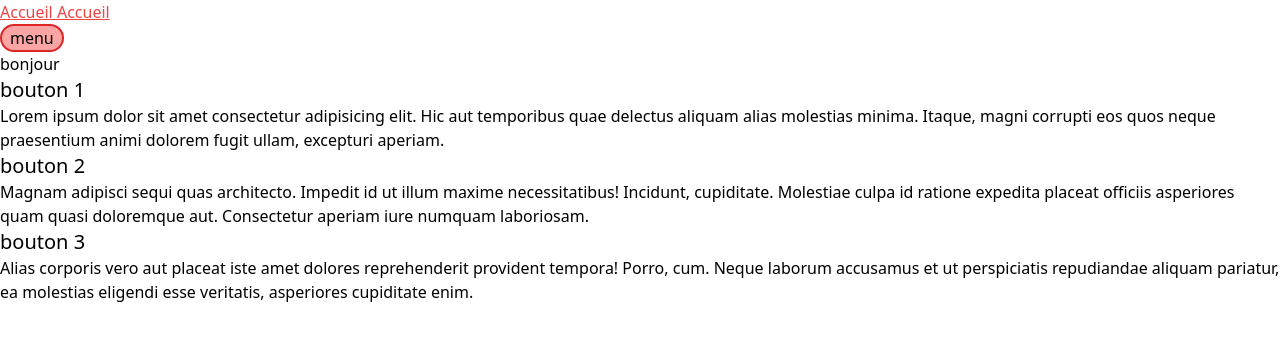
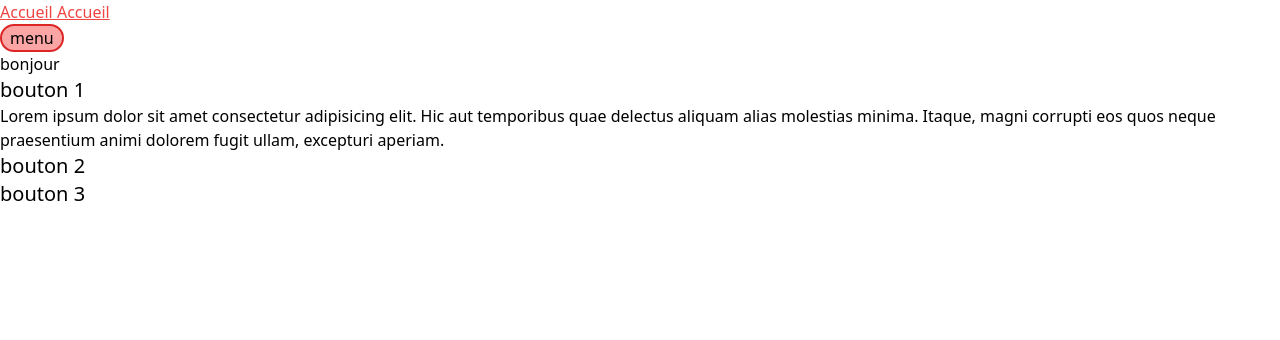
Before and after one commit to MMI-SAE-203/r213-2024-pracht-tp1-MaelleCoquelet, a Vue app: page /accordeon in a window 1280 px wide. Shown: the top 340 px of the page. Built offline with nearby package versions, Linux system fonts and the light colour scheme.

Commit message:
ajout du pointerdown et du v-show sur les 2 autres sections

```diff
--- a/src/pages/accordeon.vue
+++ b/src/pages/accordeon.vue
@@ -15,16 +15,16 @@
     </p>
   </section>
   <section>
-    <button class="text-xl">bouton 2</button>
-    <p>
+    <button class="text-xl" @pointerdown="sectionOpen = sectionOpen === 2 ? 0 : 2">bouton 2</button>
+    <p v-show="sectionOpen === 2">
       Magnam adipisci sequi quas architecto. Impedit id ut illum maxime necessitatibus! Incidunt,
       cupiditate. Molestiae culpa id ratione expedita placeat officiis asperiores quam quasi
       doloremque aut. Consectetur aperiam iure numquam laboriosam.
     </p>
   </section>
   <section>
-    <button class="text-xl">bouton 3</button>
-    <p>
+    <button class="text-xl" @pointerdown="sectionOpen = sectionOpen === 3 ? 0 : 3">bouton 3</button>
+    <p v-show="sectionOpen === 3">
       Alias corporis vero aut placeat iste amet dolores reprehenderit provident tempora! Porro, cum.
       Neque laborum accusamus et ut perspiciatis repudiandae aliquam pariatur, ea molestias eligendi
       esse veritatis, asperiores cupiditate enim.
```
